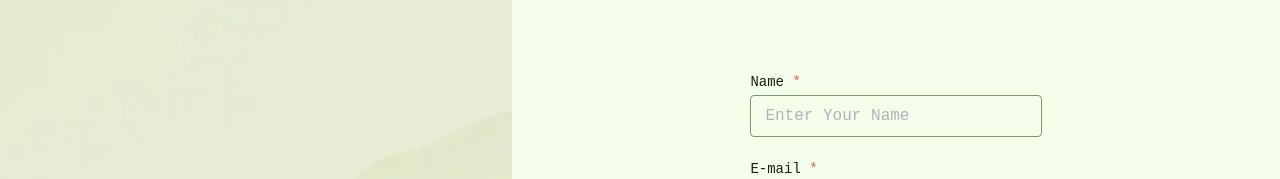
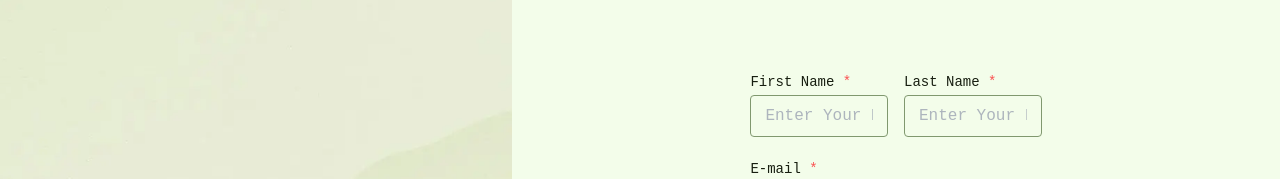
Before and after one commit to ksrscharan/lazeystore, a React (Vite) app: page /signup in a window 1280 px wide. Shown: the part 212-391 px from the top of the page. Built offline with nearby package versions, Linux system fonts and the light colour scheme; no server answers; a web font is replaced by a local one.

Commit message:
Fix signup form to use separate fields for first name and last name (#16)

```diff
--- a/src/pages/signup/SignUp.jsx
+++ b/src/pages/signup/SignUp.jsx
@@ -12,7 +12,8 @@ import Navbar from '../../components/navbar/Navbar';
 import { setAccessToken } from '../../redux/reducers/accessTokenSlice';
 import {
   setEmail,
-  setName,
+  setFirstname,
+  setLastname,
   setPassword,
 } from '../../redux/reducers/signupFormSlice';
 
@@ -22,20 +23,21 @@ function SignUp() {
   const [signupError, setSignupError] = useState();
   const navigate = useNavigate();
   const [mailValid, setMailValid] = useState(true);
-  const { email, name, password } = useSelector((state) => state.signupForm);
+  const { email, firstname, lastname, password } = useSelector((state) => state.signupForm);
 
   const emailIsValid = (email) => {
     const regex = /^\S+@\S+\.\S+$/;
     return regex.test(email);
   };
 
-  const handleSignUp = (name, email, password) => {
+  const handleSignUp = (firstname, lastname, email, password) => {
     axios
       .post(
         `${import.meta.env.VITE_API_BASE_URL}/auth/signup`,
         {
           email: email,
-          name: name,
+          firstName: firstname,
+          lastName: lastname,
           password: password,
         },
         {
@@ -115,7 +117,7 @@ function SignUp() {
               <Text fw={500} size="lg" ta={'center'}>
                 Get started in seconds. Find amazing deals and shop with ease!
               </Text>
-              {}
+              { }
             </Flex>
           </Box>
 
@@ -157,11 +159,13 @@ function SignUp() {
             >
               <Flex direction={'column'} h={'100%'} justify={'space-evenly'}>
                 <Flex direction={'column'} gap={'lg'}>
-                  <Input.Wrapper label="Name" required>
+                  <Flex gap={'md'} justify={'space-between'}>
+
+                    <Input.Wrapper label="First Name" required>
                       <Input
                         error={signupError ? true : false}
                         onChange={(e) => {
-                        dispatch(setName(e.target.value));
+                          dispatch(setFirstname(e.target.value));
                           setSignupError(null);
                         }}
                         placeholder="Enter Your Name"
@@ -169,6 +173,19 @@ function SignUp() {
                         type="text"
                       />
                     </Input.Wrapper>
+                    <Input.Wrapper label="Last Name" required>
+                      <Input
+                        error={signupError ? true : false}
+                        onChange={(e) => {
+                          dispatch(setLastname(e.target.value));
+                          setSignupError(null);
+                        }}
+                        placeholder="Enter Your Last Name"
+                        size="md"
+                        type="text"
+                      />
+                    </Input.Wrapper>
+                  </Flex>
                   <Input.Wrapper label="E-mail" required>
                     <Input
                       error={signupError || !mailValid}
@@ -212,9 +229,9 @@ function SignUp() {
                     Have an account? <Link to={'/login'}>Log In</Link>
                   </Text>
                   <BasicButton
-                    disabled={!(name && email && mailValid && password)}
+                    disabled={!(firstname && lastname && email && mailValid && password)}
                     onClick={() => {
-                      handleSignUp(name, email, password);
+                      handleSignUp(firstname, lastname, email, password);
                     }}
                     size="md"
                   >
--- a/src/redux/reducers/signupFormSlice.js
+++ b/src/redux/reducers/signupFormSlice.js
@@ -3,7 +3,8 @@ import { createSlice } from '@reduxjs/toolkit';
 const signupFormSlice = createSlice({
   initialState: {
     email: '',
-    name: '',
+    firstname: '',
+    lastname: '',
     password: '',
   },
   name: 'signupForm',
@@ -11,8 +12,11 @@ const signupFormSlice = createSlice({
     setEmail: (state, action) => {
       state.email = action.payload;
     },
-    setName: (state, action) => {
-      state.name = action.payload;
+    setFirstname: (state, action) => {
+      state.firstname = action.payload;
+    },
+    setLastname: (state, action) => {
+      state.lastname = action.payload;
     },
     setPassword: (state, action) => {
       state.password = action.payload;
@@ -20,5 +24,5 @@ const signupFormSlice = createSlice({
   },
 });
 
-export const { setEmail, setName, setPassword } = signupFormSlice.actions;
+export const { setEmail, setFirstname, setLastname, setPassword } = signupFormSlice.actions;
 export default signupFormSlice.reducer;
```
Lines whose indentation alone changed are shown as unchanged.
